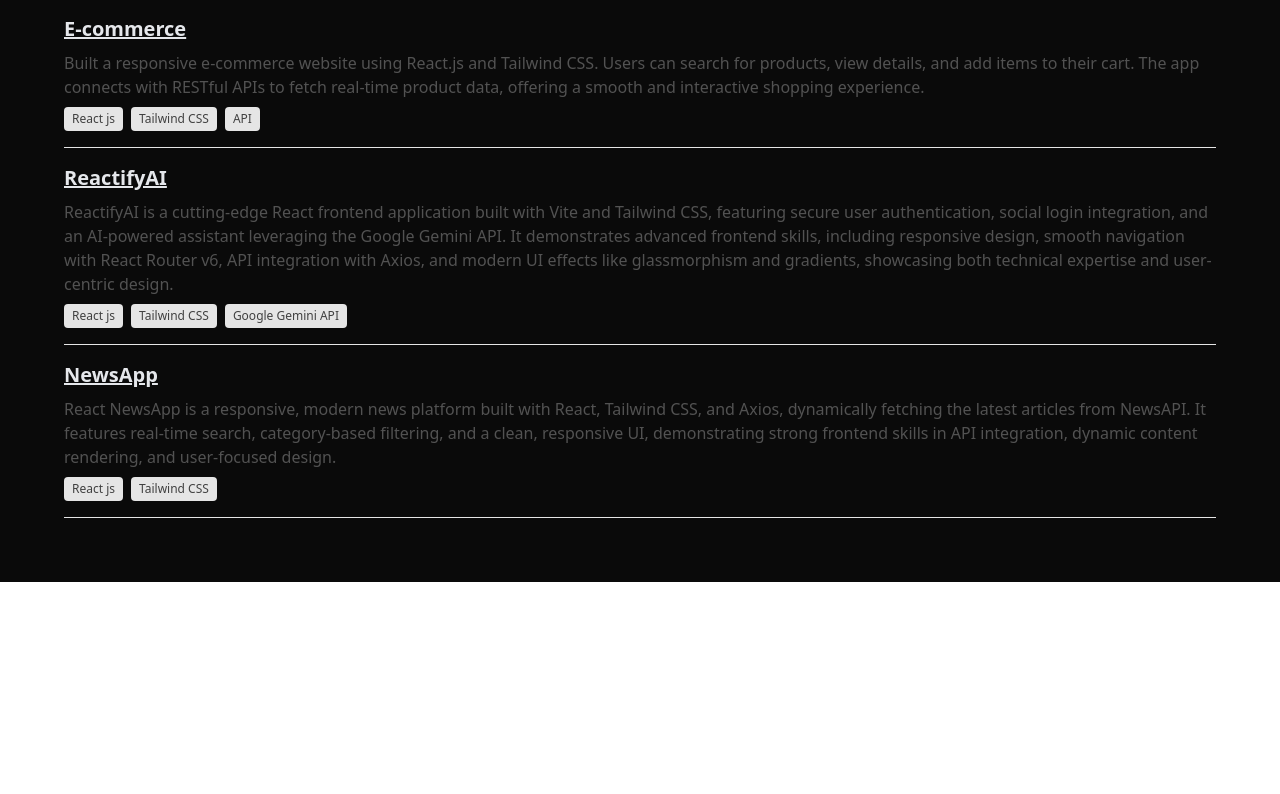
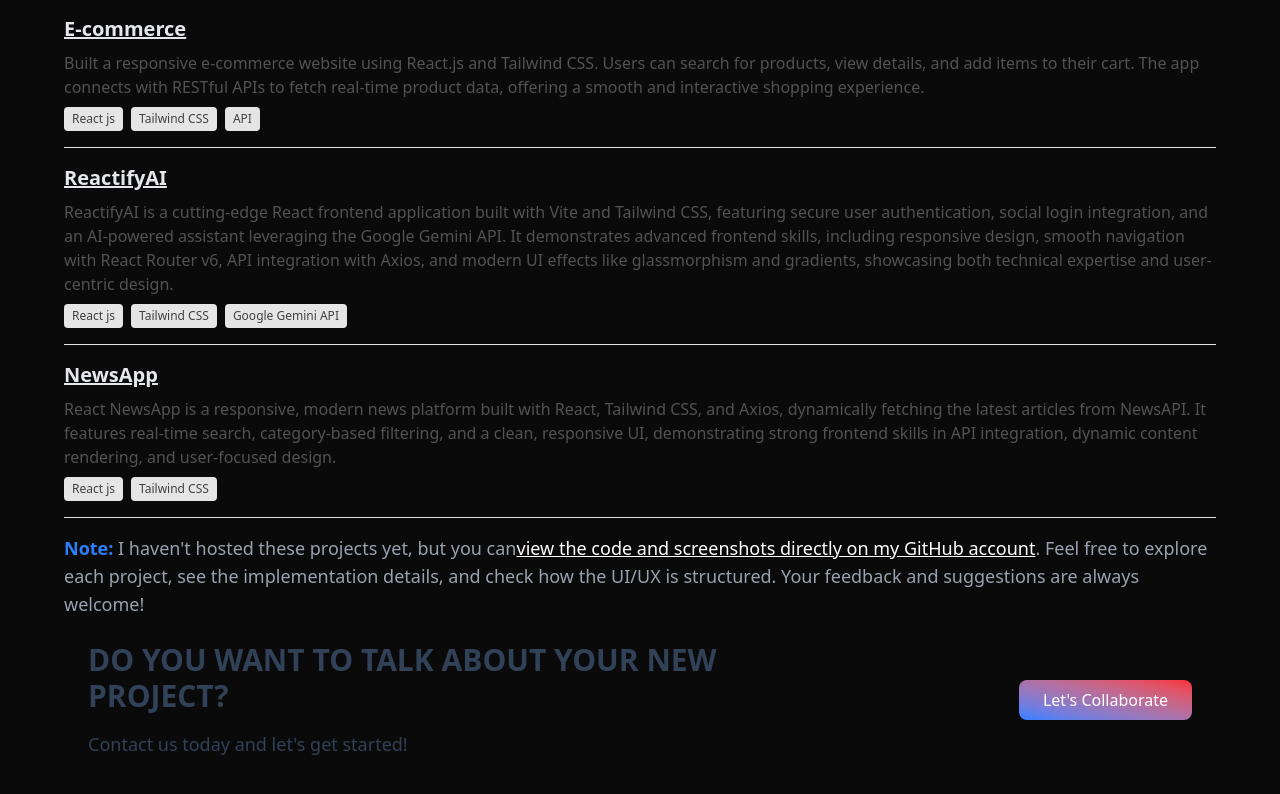
Before and after one commit to Parvesh-ops/Protfolio, a React (Vite) app: page /project in a window 1280 px wide. Shown: the part 574-1368 px from the top of the page. Before the commit the page ends 1156 px from the top, so only its background shows below. Built offline with nearby package versions, Linux system fonts and the light colour scheme.

Commit message:
some changes in Home,about,projrct and added new Talk.jsx

```diff
--- a/src/Pages/About.jsx
+++ b/src/Pages/About.jsx
@@ -2,7 +2,7 @@ import React from "react";
 
 const About = () => {
     return (
-        <section className="min-h-screen bg-[#0a0a0a] text-gray-200 flex flex-col justify-center px-6 md:px-16 py-16">
+        <section className="min-h-screen bg-[#0a0a0a] text-gray-200 flex flex-col items-center px-6 md:px-16 py-12">
             <div className="max-w-5xl mx-auto flex flex-col md:flex-row gap-10 items-center">
 
                 <div className="space-y-6 text-center md:text-left">
--- a/src/Pages/Home.jsx
+++ b/src/Pages/Home.jsx
@@ -322,7 +322,7 @@ const Hero = () => {
                     <div className="flex flex-col sm:flex-row flex-wrap items-center justify-center sm:justify-start mt-8 gap-4 sm:gap-6">
                         <Link
                             to="/about"
-                            className="rounded-lg bg-gradient-to-bl from-red-500 to-blue-500 text-white font-medium py-2 px-6 transition-all duration-300 transform hover:-translate-y-1 hover:brightness-90 w-full sm:w-auto text-center"
+                            className="rounded-lg bg-gradient-to-bl from-red-500 to-blue-500 text-white font-medium py-2 px-6 transition-all duration-300 transform hover:-translate-y-1 hover:brightness-90 flex sm:w-auto text-center"
                         >
                             Explore Now
                         </Link>
@@ -332,7 +332,7 @@ const Hero = () => {
                             className="rounded-lg border border-gray-300 bg-white dark:bg-black text-black dark:text-white
              font-medium px-10 py-2 transition-all duration-300 transform
              hover:-translate-y-0.5 hover:bg-gray-100 dark:hover:bg-gray-900
-             w-full sm:w-auto text-center"
+              sm:w-auto text-center"
                         >
                             Contact Support
                         </Link>
@@ -381,28 +381,8 @@ const Hero = () => {
             <About />
             <Project />
 
-            <div className="relative flex flex-col sm:flex-row items-center justify-between gap-6 p-8 rounded-xl">
-                {/* Text */}
-                <div className="flex-1 text-center sm:text-left">
-                    <h2 className="text-3xl font-bold uppercase text-slate-700 dark:text-slate-300">
-                        DO YOU WANT TO TALK ABOUT YOUR NEW
-                        <br />PROJECT?
-                    </h2>
-                    <p className="text-lg text-slate-600 dark:text-gray-300 mt-4">
-                        Contact me today and let's get started!
-                    </p>
-                </div>
 
-                {/* Button */}
-                <div className="flex justify-center sm:justify-end mt-6 sm:mt-0">
-                    <Link to="/contact"
-                        className="rounded-lg bg-gradient-to-bl from-red-500 to-blue-500 text-white font-medium py-2 px-6 transition-all duration-300 transform hover:-translate-y-1 hover:brightness-90"
-                    >
-                        Let's Collaborate
-                    </Link>
-                    <hr className="mt-4 border-neutral-200 dark:border-neutral-700" />
-                </div>
-            </div>
+
 
 
 
--- a/src/Pages/Project.jsx
+++ b/src/Pages/Project.jsx
@@ -1,6 +1,8 @@
 import React from "react";
 import ProjectCard from "./ProjectCard";
 import Internship from "./Internship";
+import Talk from "./Talk";
+
 
 const projects = [
     {
@@ -22,7 +24,7 @@ const projects = [
 
 const Projects = () => {
     return (
-        <section className="min-h-screen bg-[#0a0a0a] text-gray-200 flex flex-col justify-center px-6 md:px-16 py-16">
+        <section className=" bg-[#0a0a0a] text-gray-200 flex flex-col justify-center px-6 md:px-16 py-16">
             {/* Work Section */}
             <h2 className="text-2xl md:text-3xl font-semibold mb-3 flex flex-col sm:flex-row sm:items-center sm:gap-2 text-gray-900 dark:text-white">
                 Work
@@ -51,7 +53,19 @@ const Projects = () => {
                 {projects.map((proj, i) => (
                     <ProjectCard key={i} {...proj} />
                 ))}
+                <p className="text-gray-400 dark:text-gray-300 text-base md:text-lg mt-4">
+                    <span className="font-semibold text-blue-500">Note:</span> I haven't hosted these projects yet, but you can
+                    <span className="font-medium text-white underline hover:text-blue-400 cursor-pointer">
+                         view the code and screenshots directly on my GitHub account
+                    </span>.
+                    Feel free to explore each project, see the implementation details, and check how the UI/UX is structured.
+                    Your feedback and suggestions are always welcome!
+                </p>
+
             </section>
+            {/* Talk */}
+            <Talk />
+
         </section>
     );
 };
--- a/src/Pages/ProjectCard.jsx
+++ b/src/Pages/ProjectCard.jsx
@@ -5,7 +5,7 @@ const ProjectCard = ({ title, description, tags, link }) => {
     <div className="mt-4">
       <div>
         <a
-          href={link || "#"}
+          href="https://github.com/Parvesh-ops?tab=repositories"
           target="_blank"
           className="items-center underline text-lg md:text-xl font-bold text-white-800 hover:text-pink-500 transition-colors duration-300 group"
         >
--- /dev/null
+++ b/src/Pages/Talk.jsx
@@ -0,0 +1,32 @@
+import React from 'react'
+import { Link } from 'react-router-dom'
+
+const Talk = () => {
+    return (
+      <div className="relative flex flex-col sm:flex-row items-center bg-[#0a0a0a] text-gray-200 p-6 rounded-xl gap-6">
+  {/* Text */}
+  <div className="flex-1 text-center sm:text-left">
+    <h2 className="text-3xl font-bold uppercase text-slate-700 dark:text-slate-300">
+      DO YOU WANT TO TALK ABOUT YOUR NEW <br /> PROJECT?
+    </h2>
+    <p className="text-lg mt-4 text-slate-700 dark:text-gray-300">
+      Contact us today and let's get started!
+    </p>
+  </div>
+
+  {/* Button */}
+  <div className="flex items-center justify-center sm:justify-end mt-6 sm:mt-0">
+    <a
+      href="/contact"
+      className="rounded-lg bg-gradient-to-bl from-red-500 to-blue-500 text-white font-medium py-2 px-6 transition-all duration-300 transform hover:-translate-y-0.5 hover:brightness-90 cursor-pointer"
+    >
+      Let's Collaborate
+    </a>
+  </div>
+</div>
+
+
+    )
+}
+
+export default Talk
```
